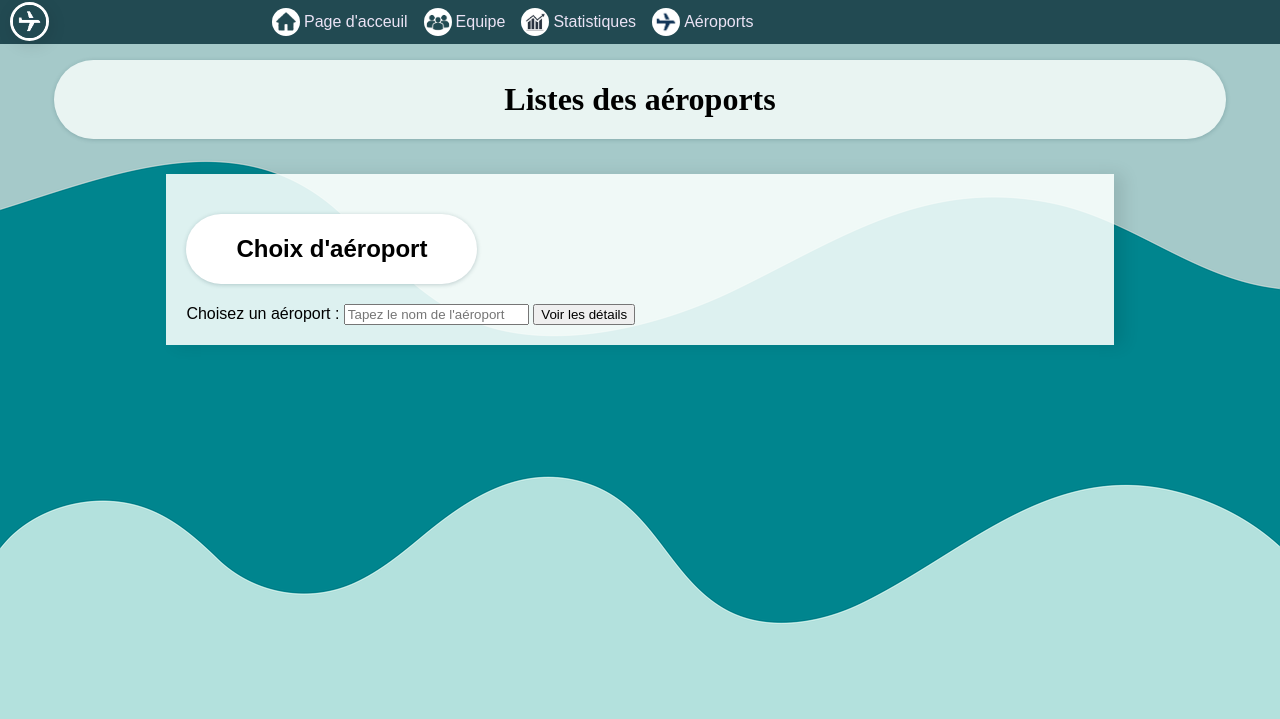
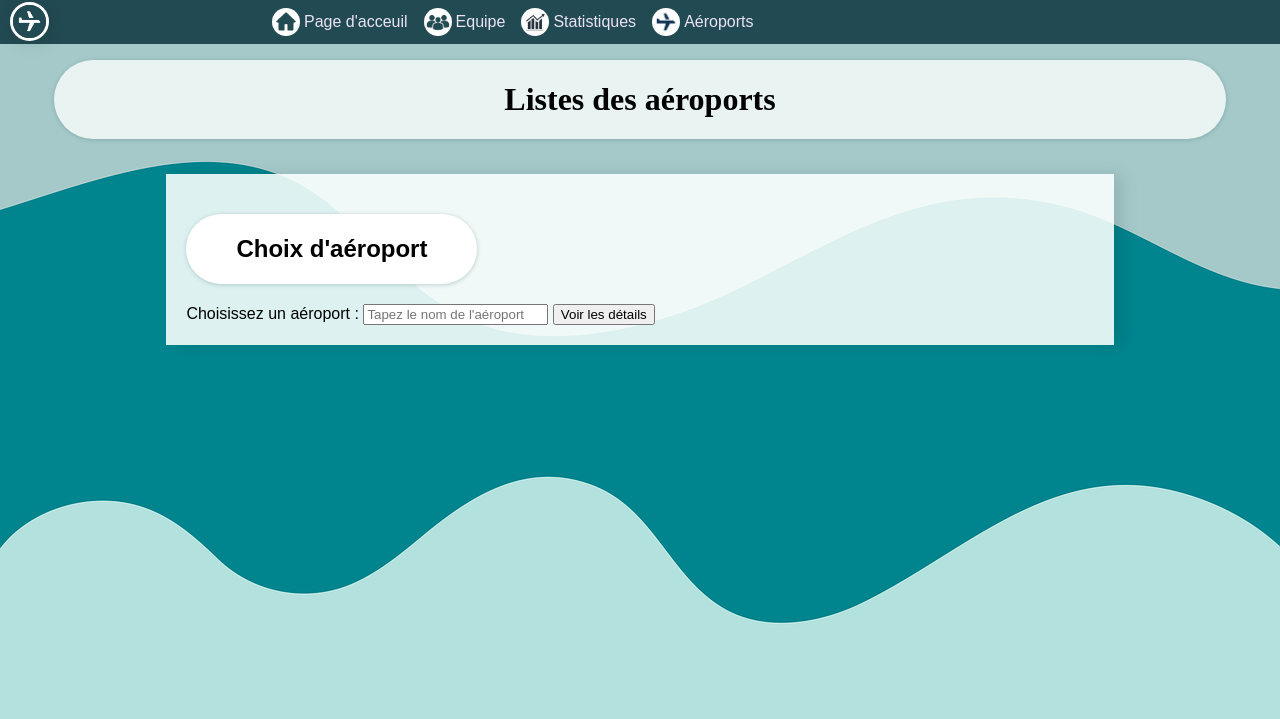
Before and after one commit to Younesdjzz/Bac1-website, a Flask app: page /airport in a window 1280 px wide. Shown: the top 719 px of the page. Run offline with Flask 3, Linux system fonts and the light colour scheme; data that the repository does not hold is empty.

Commit message:
faute orthographe corrigée

```diff
--- a/mobility/templates/airports.html
+++ b/mobility/templates/airports.html
@@ -13,7 +13,7 @@
 </div>
 
 <form method="GET" action="{{ url_for('airport.requete_aeroport') }}">
-    <label for="airport">Choisez un aéroport :</label>
+    <label for="airport">Choisissez un aéroport :</label>
     <input list="airports" id="airport" name="airport_name" placeholder="Tapez le nom de l'aéroport" autocomplete="off">
     <datalist id="airports">
         {% for airport in airports %}
```
